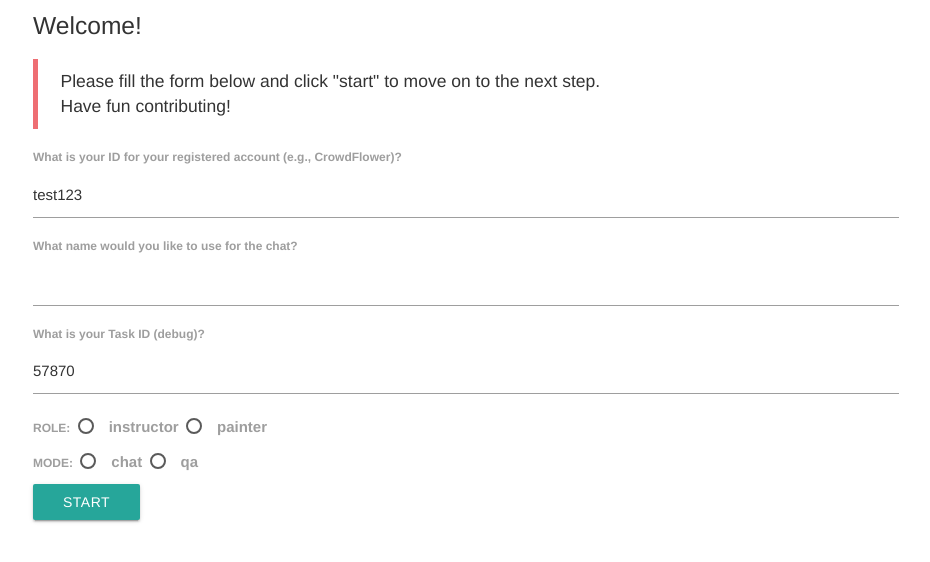
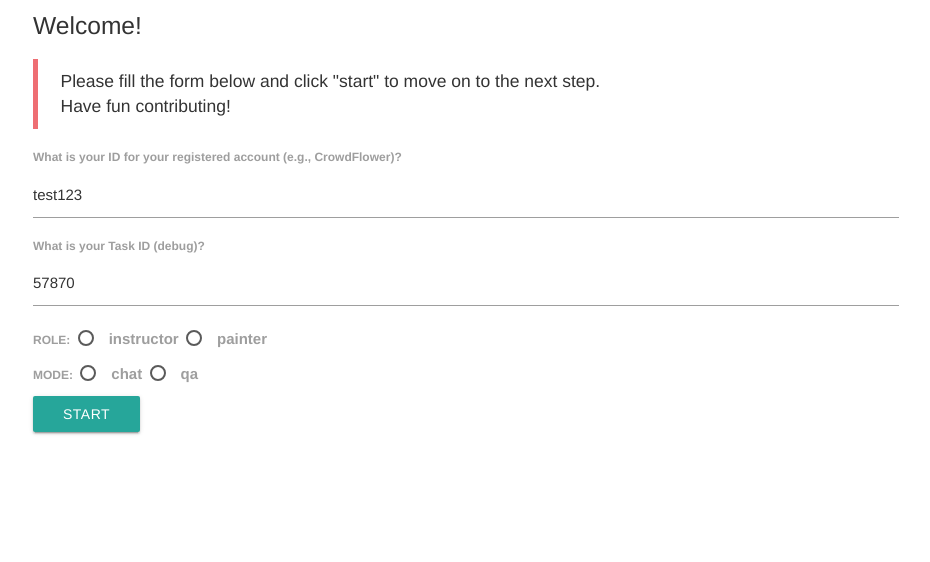
Before and after one commit to uvavision/chat-crowd, a Flask app: page / in a window 1280 px wide. Shown: the top 562 px of the page, without its empty margins (174-1104 px from the left). Run offline with Flask 2, Linux system fonts and the light colour scheme; some libraries are stand-ins or nearby versions.

Commit message:
remove username requirements

```diff
--- a/main/core/forms.py
+++ b/main/core/forms.py
@@ -15,7 +15,7 @@ class MultiCheckboxField(SelectMultipleField):
 
 class LoginForm(FlaskForm):
     workerid = StringField('worderid', id='workerid', validators=[Required()], default="test123")
-    username = StringField('username', id="username", validators=[Required()])
+    # username = StringField('username', id="username", validators=[Required()], default="user_default")
     task_id = StringField('task_id', id="task_id", validators=[Required()], default="57870")
     role = RadioField('role', choices=[('user', 'instructor'), ('agent', 'painter')],
                       validators=[Required()])
--- a/main/core/routes.py
+++ b/main/core/routes.py
@@ -15,7 +15,8 @@ from .. import SORTING_KEY, SORTING_ORDER, TEXT4DEBUG
 def _init_login_by_form(form):
     session.clear()
     session[WORKER_ID] = form.workerid.data
-    session[USERNAME] = form.username.data
+    # session[USERNAME] = form.username.data
+    session[USERNAME] = "username_default"
     session[TASK_ID] = form.task_id.data
     session[ROLE] = form.role.data
     session[ROOM] = form.task_id.data
--- a/main/templates/index.html
+++ b/main/templates/index.html
@@ -34,9 +34,9 @@
           <div class='red-text'>{% for error in form.workerid.errors %}{{ error }}{% endfor %}</div>
           {{ form.workerid() }}
 
-          <label for="username">What name would you like to use for the chat?</label>
-          <div class='red-text'>{% for error in form.username.errors %}{{ error }}{% endfor %}</div>
-          {{ form.username() }}
+{#          <label for="username" >What name would you like to use for the chat?</label>#}
+{#          <div class='red-text'>{% for error in form.username.errors %}{{ error }}{% endfor %}</div>#}
+{#          {{ form.username() }}#}
 
           {% if is_debug %}
           <label for="task_id" >What is your Task ID (debug)?</label>
```
